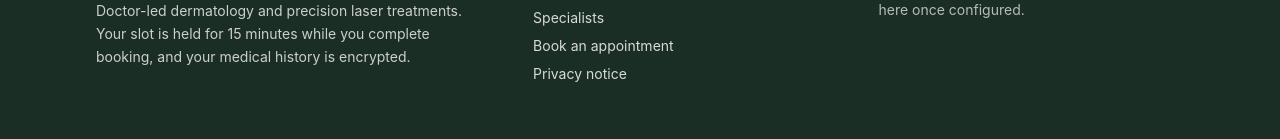
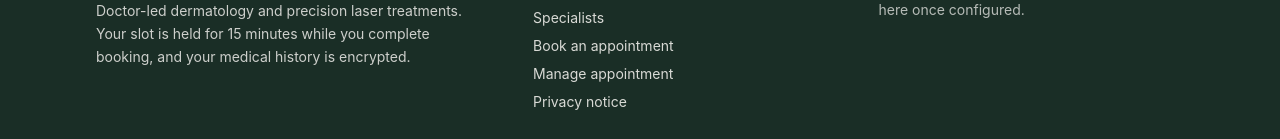
Before and after one commit to remsysc/aura_dermatology-frontend, a Next.js app: page /intake in a window 1280 px wide. Shown: the part 813-952 px from the top of the page. Built offline with nearby package versions, Linux system fonts and the light colour scheme; no server answers.

Commit message:
feat(footer): add discreet manage appointment link to site footer

```diff
--- a/src/components/site/SiteFooter.tsx
+++ b/src/components/site/SiteFooter.tsx
@@ -32,6 +32,11 @@ export function SiteFooter() {
             <li>
               <Link className="underline-offset-4 hover:underline" href="/book">
                 Book an appointment
+              </Link>
+            </li>
+            <li>
+              <Link className="underline-offset-4 hover:underline" href="/manage">
+                Manage appointment
               </Link>
             </li>
             <li>
--- a/src/components/ui/TurnstileWidget.tsx
+++ b/src/components/ui/TurnstileWidget.tsx
@@ -87,7 +87,6 @@ export function TurnstileWidget({
           },
         });
         widgetIdRef.current = id;
-        setIsReady(true);
       } catch {
         onVerify("turnstile_client_bypass_aura");
       }
```
